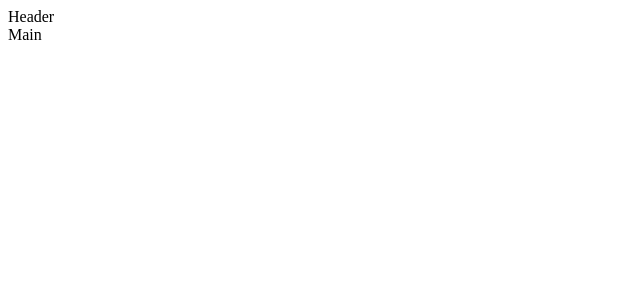
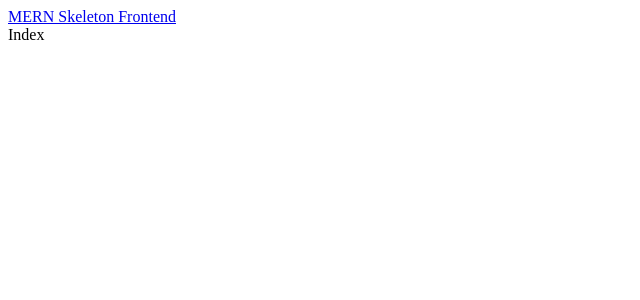
Before and after one commit to joselinecedano/MERN, a React (Create React App) app in the folder frontend/: page / in a window 1280 px wide. Shown: the top 300 px of the page, without its empty margins (0-640 px from the left). Built offline with nearby package versions, Linux system fonts and the light colour scheme.

Commit message:
set up links and routes

```diff
--- a/frontend/src/Components/Header.js
+++ b/frontend/src/Components/Header.js
@@ -1,8 +1,15 @@
 import React from 'react'
+
+import { Link } from 'react-router-dom'
 
 const Header = () => {
   return (
-    <div>Header</div>
+    // <div>Header</div>
+    <nav className='nav'>
+        <Link to = "/">
+            <div>MERN Skeleton Frontend </div>
+        </Link>
+    </nav>
   )
 }
 
--- a/frontend/src/Components/Main.js
+++ b/frontend/src/Components/Main.js
@@ -1,9 +1,20 @@
-import React from 'react'
+import React from "react";
+
+import { useEffect, useState } from "react";
+import { Route, Routes } from "react-router-dom";
+import Index from "../Pages/Index";
+import Show from "../Pages/Show";
 
 const Main = () => {
   return (
-    <div>Main</div>
-  )
-}
+    // <div>Main</div>
+    <main>
+      <Routes>
+        <Route path="/" element={<Index />} />
+        <Route path="/skeleton/:id" element={<Show />} />
+      </Routes>
+    </main>
+  );
+};
 
-export default Main
+export default Main;
```
